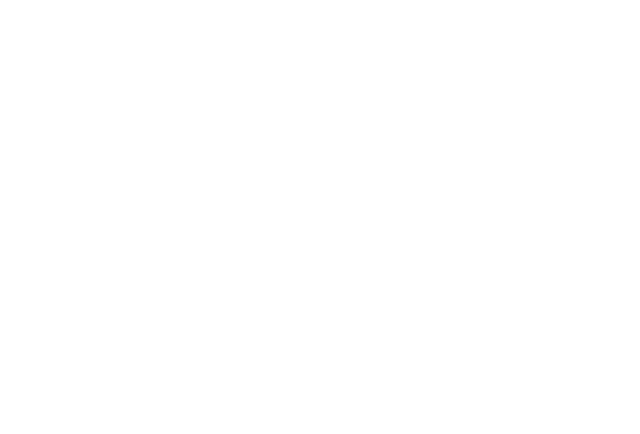
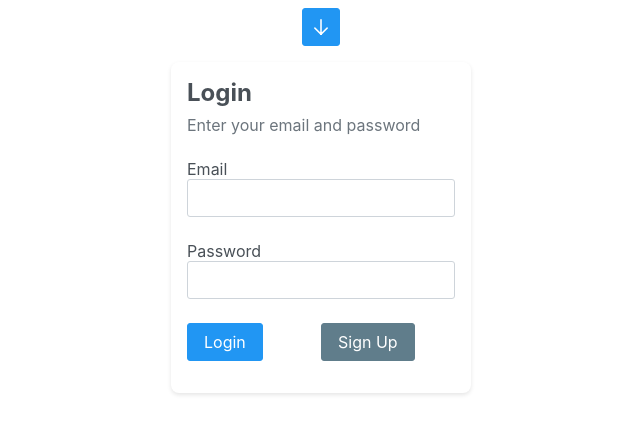
Before and after one commit to c-klayaani/calculator-react-js, a React (Create React App) app: page /page4 in a window 1280 px wide. Before the commit this address had no page. Shown: the top 434 px of the page, without its empty margins (319-959 px from the left). Built offline with nearby package versions, Linux system fonts and the light colour scheme.

Commit message:
added login and sign_up

```diff
--- a/src/App.tsx
+++ b/src/App.tsx
@@ -1,9 +1,12 @@
 import React from "react";
 import { BrowserRouter as Router, Route, Routes } from "react-router-dom";
 import { CalculatorProvider } from "./context/CalculatorContext";
+import { ValidationProvider } from "./context/ValidationContext";
 import Page1 from "./navigation/Pages/page1";
 import Page2 from "./navigation/Pages/page2";
 import Page3 from "./navigation/Pages/page3";
+import Page4 from "./navigation/Pages/page4";
+import Page5 from "./navigation/Pages/page5";
 import MainLayout from "./navigation/Pages/components/MainLayout";
 import { ThemeProvider } from './context/ThemeContext';
 
@@ -12,6 +15,7 @@ const App: React.FC = () => {
     <Router>
       <ThemeProvider>
       <CalculatorProvider>
+      <ValidationProvider>
         <div>
           <Routes>
             <Route path="/" element={<MainLayout />}>
@@ -19,9 +23,12 @@ const App: React.FC = () => {
               <Route path="/page1" element={<Page1 />} />
               <Route path="/page2" element={<Page2 />} />
               <Route path="/page3" element={<Page3 />} />
+              <Route path="/page4" element={<Page4 />} />
+              <Route path="/page5" element={<Page5 />} />
             </Route>
           </Routes>
         </div>
+        </ValidationProvider>
       </CalculatorProvider>
       </ThemeProvider>
     </Router>
--- /dev/null
+++ b/src/assets/style/Page4.css
@@ -0,0 +1,46 @@
+.login-form {
+    margin-left: auto;
+    margin-right: auto;
+}
+
+.form {
+    width: 100%;
+}
+
+.input {
+    margin-bottom: 24px;
+    display: flex;
+    flex-direction: column;
+}
+
+.label {
+    margin-bottom: 24px;
+    display: flex;
+    flex-direction: column;
+}
+
+.input-text {
+    width: 100%;
+}
+
+.p-message-error {
+    margin-top: 8px;
+}
+
+.p-card {
+    border-radius: 8px;
+    box-shadow: 0 2px 4px rgba(0, 0, 0, 0.1);
+    margin: 6px;
+}
+
+.login-signup {
+    display: flex;
+    justify-content: space-between;
+}
+
+.login, .sign-up {
+    display: flex;
+    justify-content: space-between;
+    align-items: center;
+    width: 100%;
+}
--- /dev/null
+++ b/src/assets/style/Page5.css
@@ -0,0 +1,40 @@
+.signup-form {
+    margin-left: auto;
+    margin-right: auto;
+}
+
+.form {
+    width: 100%;
+}
+
+.input {
+    margin-bottom: 24px;
+    flex-direction: column;
+}
+
+.input-text {
+    width: 100%;
+}
+
+.label {
+    margin-bottom: 24px;
+    display: flex;
+    flex-direction: column;
+}
+
+.p-message-error {
+    margin-top: 8px;
+}
+
+.p-card {
+    border-radius: 8px;
+    box-shadow: 0 2px 4px rgba(0, 0, 0, 0.1);
+    margin: 6px;
+}
+
+.signup {
+    display: flex;
+    justify-content: space-between;
+    align-items: center;
+    width: 100%;
+}
--- /dev/null
+++ b/src/context/ValidationContext.tsx
@@ -0,0 +1,24 @@
+import React, { createContext, useContext, ReactNode } from 'react';
+
+interface ValidationContextProps {
+  isValidEmail: (email: string) => boolean;
+}
+
+export const ValidationContext = createContext<ValidationContextProps | undefined>(undefined);
+
+interface ValidationProviderProps {
+  children: ReactNode;
+}
+
+export const ValidationProvider: React.FC<ValidationProviderProps> = ({ children }) => {
+  const isValidEmail = (email: string) => {
+    const emailPattern = /^[^\s@]+@[^\s@]+\.[^\s@]+$/;
+    return emailPattern.test(email);
+  };
+
+  return (
+    <ValidationContext.Provider value={{ isValidEmail }}>
+      {children}
+    </ValidationContext.Provider>
+  );
+};
--- /dev/null
+++ b/src/hooks/useValidation.tsx
@@ -0,0 +1,12 @@
+import { useContext } from "react";
+import { ValidationContext} from "../context/ValidationContext";
+
+export const useValidation = () => {
+  const context = useContext(ValidationContext);
+
+  if (!context)
+    throw new Error(
+      "useValidation must be used within a ValidationProvider"
+    );
+  return context;
+};
--- a/src/navigation/Pages/components/NavigationBar.tsx
+++ b/src/navigation/Pages/components/NavigationBar.tsx
@@ -16,6 +16,7 @@ const NavigationBar: React.FC = () => {
           <Link to="/page1">Calculator</Link>
           <Link to="/page2">Page 2</Link>
           <Link to="/page3">Page 3</Link>
+          <Link to="/page4">Login</Link>
         </div>
         <Button className='mode' icon={`pi pi-${isDarkTheme ? 'moon' : 'sun'}`} onClick={toggleTheme} />
       </Sidebar>
--- /dev/null
+++ b/src/navigation/Pages/page4.tsx
@@ -0,0 +1,54 @@
+import React, { useState } from "react";
+import { InputText } from "primereact/inputtext";
+import { Button } from "primereact/button";
+import { Card } from "primereact/card";
+import { Message } from "primereact/message";
+import { Link } from "react-router-dom";
+import { useValidation } from "../../hooks/useValidation";
+import "../../assets/style/Page4.css";
+
+const Page4: React.FC = () => {
+  const [email, setEmail] = useState("");
+  const [password, setPassword] = useState("");
+  const [loginError, setLoginError] = useState<string | null>(null);
+  const { isValidEmail } = useValidation();
+
+  const handleLogin = () => {
+    if (!isValidEmail(email)) {
+        setLoginError("Invalid email format");
+        return;
+    }
+    else if (email === "sam@hotmail.com" && password === "123@s") setLoginError(null);
+    else setLoginError("Invalid email or password");
+  };
+
+  return (
+    <div className="login-form">
+        <Card title="Login" subTitle="Enter your email and password" style={{ width: "300px" }}>
+            <div className="form">
+                <div className="input">
+                    <label htmlFor="email">Email</label>
+                    <InputText id="email" type="email" value={email} onChange={(e) => setEmail(e.target.value)}/>
+                </div>
+                <div className="input">
+                    <label htmlFor="password">Password</label>
+                    <InputText id="password" type="password" value={password} onChange={(e) => setPassword(e.target.value)}/>
+                </div>
+                <div className="login-signup">
+                    <div className="login">
+                            <Button label="Login" onClick={handleLogin} />
+                    </div>
+                    <div className="sign-up">
+                        <Link to="/page5">
+                            <Button label="Sign Up" className="p-button-secondary" />
+                        </Link>
+                    </div>
+                </div>
+                {loginError && <Message severity="error" text={loginError} />}
+            </div>
+        </Card>
+    </div>
+  );
+};
+
+export default Page4;
--- /dev/null
+++ b/src/navigation/Pages/page5.tsx
@@ -0,0 +1,60 @@
+import React, { useState } from "react";
+import { InputText } from "primereact/inputtext";
+import { Button } from "primereact/button";
+import { Card } from "primereact/card";
+import { Message } from "primereact/message";
+import { useValidation } from "../../hooks/useValidation";
+import "../../assets/style/Page5.css";
+
+const Page5: React.FC = () => {
+  const [username, setUsername] = useState("");
+  const [email, setEmail] = useState("");
+  const [password, setPassword] = useState("");
+  const [confirmPassword, setConfirmPassword] = useState("");
+  const [signupError, setSignupError] = useState<string | null>(null);
+  const { isValidEmail } = useValidation();
+
+  const handleSignUp = () => {
+    if (password ===''  || confirmPassword ==='' || username ==='' || email==='' ) setSignupError("Incomplete form");
+    else if (!isValidEmail(email) && password !== confirmPassword) {
+        setSignupError("Invalid email format and passwords do not match");
+        return;
+    } else if (!isValidEmail(email)) {
+        setSignupError("Invalid email format");
+        return;
+    }
+    else if (password !== confirmPassword) setSignupError("Passwords do not match");
+    else setSignupError(null);
+  };
+
+  return (
+      <div className="signup-form">
+          <Card title="Sign Up" subTitle="Create your account" style={{ width: "300px" }}>
+              <div className="form">
+                  <div className="input">
+                      <label htmlFor="usernamr">Username</label>
+                      <InputText id="username" type="username" value={username} onChange={(e) => setUsername(e.target.value)}/>
+                  </div>
+                  <div className="input">
+                      <label htmlFor="email">Email</label>
+                      <InputText id="email" type="email" value={email} onChange={(e) => setEmail(e.target.value)}/>
+                  </div>
+                  <div className="input">
+                      <label htmlFor="password">Password</label>
+                      <InputText id="password" type="password" value={password} onChange={(e) => setPassword(e.target.value)}/>
+                  </div>
+                  <div className="input">
+                      <label htmlFor="confirmPassword">Confirm Password</label>
+                      <InputText id="confirmPassword" type="password" value={confirmPassword} onChange={(e) => setConfirmPassword(e.target.value)}/>
+                  </div>
+                  <div className="signup">
+                      <Button label="Sign Up" onClick={handleSignUp} />
+                  </div>
+                  {signupError && <Message severity="error" text={signupError} />}
+              </div>
+        </Card>
+      </div>
+  );
+};
+
+export default Page5;
```
